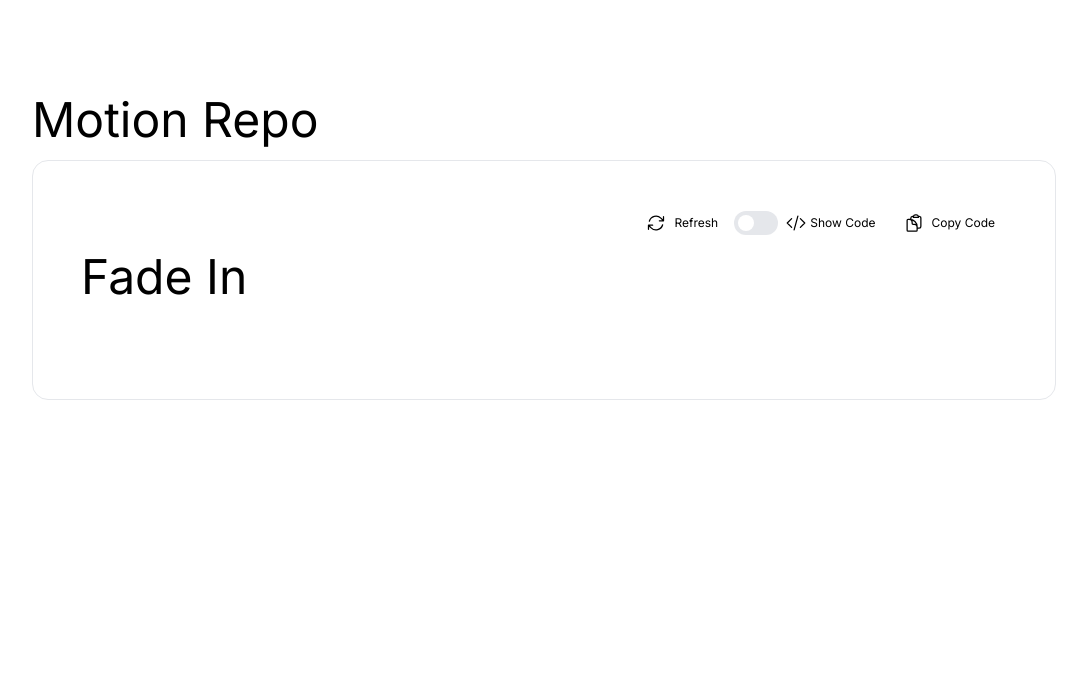
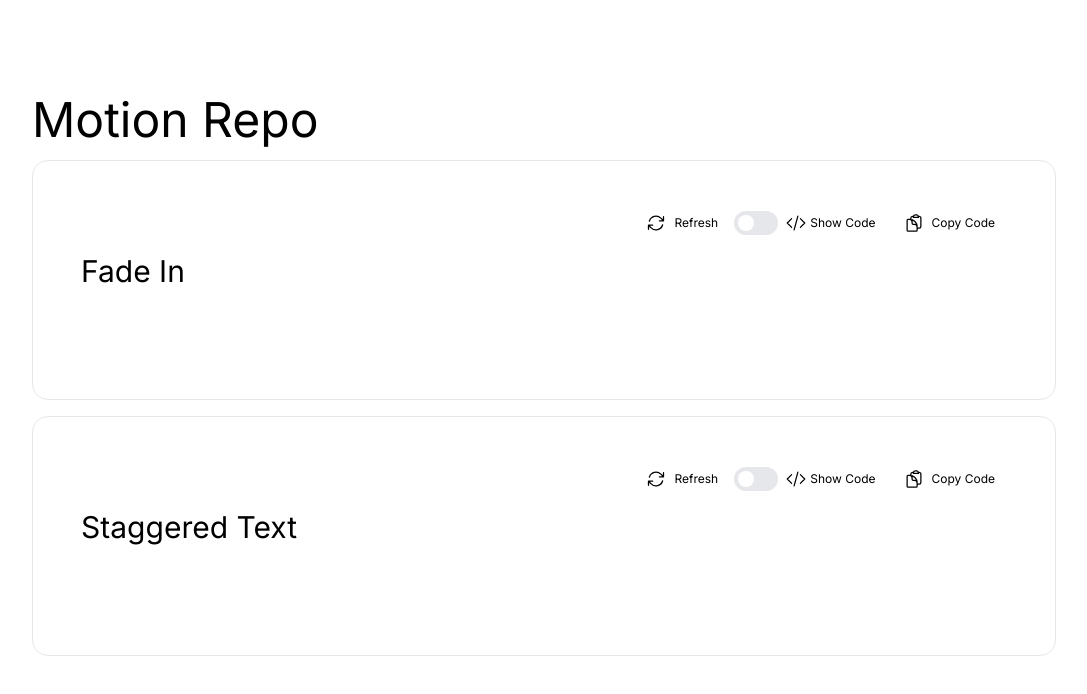
Before and after one commit to EMurrell/Motion-Repo, a Next.js app: page / in a window 1280 px wide. Shown: the top 694 px of the page, without its empty margins (96-1183 px from the left). Built offline with nearby package versions, Linux system fonts and the light colour scheme.

Commit message:
update animations for consistency

```diff
--- a/app/animations/StaggeredText.tsx
+++ b/app/animations/StaggeredText.tsx
@@ -1,9 +1,9 @@
 "use client";
 import { motion, useInView } from "framer-motion";
-import { useRef } from "react";
+import { useRef, ReactNode } from "react";
 
 type StaggeredTextProps = {
-  text: string;
+  children: ReactNode;
   el?: keyof JSX.IntrinsicElements;
   className?: string;
   once?: boolean;
@@ -22,23 +22,26 @@ const defaultAnimation = {
 };
 
 export default function StaggeredText({
-  text,
+  children,
   el: Wrapper = "p",
   className,
   once = true,
 }: StaggeredTextProps) {
   const ref = useRef(null);
   const isInView = useInView(ref, { amount: 0.5, once });
+
+  const childArray = typeof children === "string" ? children.split("") : [];
+
   return (
     <Wrapper className={className}>
-      <span className="sr-only">{text}</span>
+      <span className="sr-only">{children}</span>
       <motion.span
         ref={ref}
         initial="hidden"
         animate={isInView ? "visible" : "hidden"}
         variants={defaultAnimation}
         aria-hidden>
-        {text.split("").map((char, index) => (
+        {childArray.map((char, index) => (
           <motion.span key={index} variants={defaultAnimation}>
             {char}
           </motion.span>
--- a/app/code-strings/staggeredText.ts
+++ b/app/code-strings/staggeredText.ts
@@ -30,6 +30,7 @@ export default function StaggeredText({
 }: StaggeredTextProps) {
   const ref = useRef(null);
   const isInView = useInView(ref, { amount: 0.5, once });
+
   return (
     <Wrapper className={className}>
       <span className="sr-only">{text}</span>
@@ -48,4 +49,5 @@ export default function StaggeredText({
     </Wrapper>
   );
 }
+
 `;
--- a/app/components/CodePreview.tsx
+++ b/app/components/CodePreview.tsx
@@ -13,10 +13,7 @@ import {
 } from "@heroicons/react/24/outline";
 
 interface CodePreviewProps {
-  animationComponent: ComponentType<{
-    children: ReactNode;
-    [key: string]: any;
-  }>;
+  animationComponent: ComponentType<any>;
   code: string;
   animationProps?: { [key: string]: any };
   text: string;
@@ -83,7 +80,7 @@ export default function CodePreview({
         </CopyToClipboard>
       </div>
       <AnimationComponent key={resetKey} {...animationProps}>
-        <div className="text-3xl sm:text-4xl lg:text-5xl">{text}</div>
+        {text}
       </AnimationComponent>
       {showCode && (
         <div className="mt-4">
--- a/app/page.tsx
+++ b/app/page.tsx
@@ -3,17 +3,14 @@
 import FadeIn from "./animations/FadeIn";
 import CodePreview from "./components/CodePreview";
 import { fadeInCode } from "./code-strings/fadeIn";
+import { staggeredTextCode } from "./code-strings/staggeredText";
+import StaggeredText from "./animations/StaggeredText";
 
 export default function Home() {
   return (
     <main className="flex min-h-screen flex-col items-center p-2 sm:p-6 lg:p-24">
       <div className="mx-auto max-w-5xl w-full">
         <h1 className="text-3xl sm:text-4xl lg:text-5xl">Motion Repo</h1>
-        {/* <ul className="text-sm sm:text-base lg:text-lg my-4">
-        <li>Install Framer-motion</li>
-        <li>Copy/paste animation into their own file</li>
-        <li>Use in your code as `div`</li>
-      </ul> */}
         <CodePreview
           animationComponent={FadeIn}
           code={fadeInCode}
@@ -24,6 +21,15 @@ export default function Home() {
           }}
           text="Fade In"
         />
+        <CodePreview
+          animationComponent={StaggeredText}
+          code={staggeredTextCode}
+          animationProps={{
+            text: "Staggered Text",
+            className: "text-xl sm:text-2xl lg:text-3xl mt-4",
+          }}
+          text="Staggered Text"
+        />
       </div>
     </main>
   );
```
